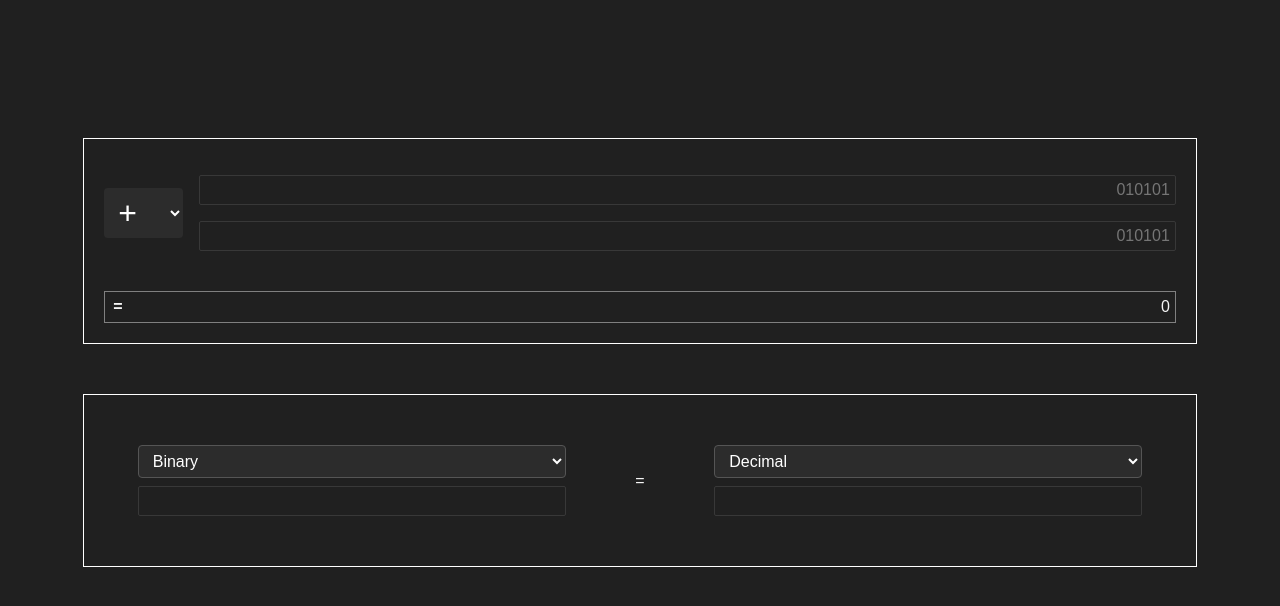
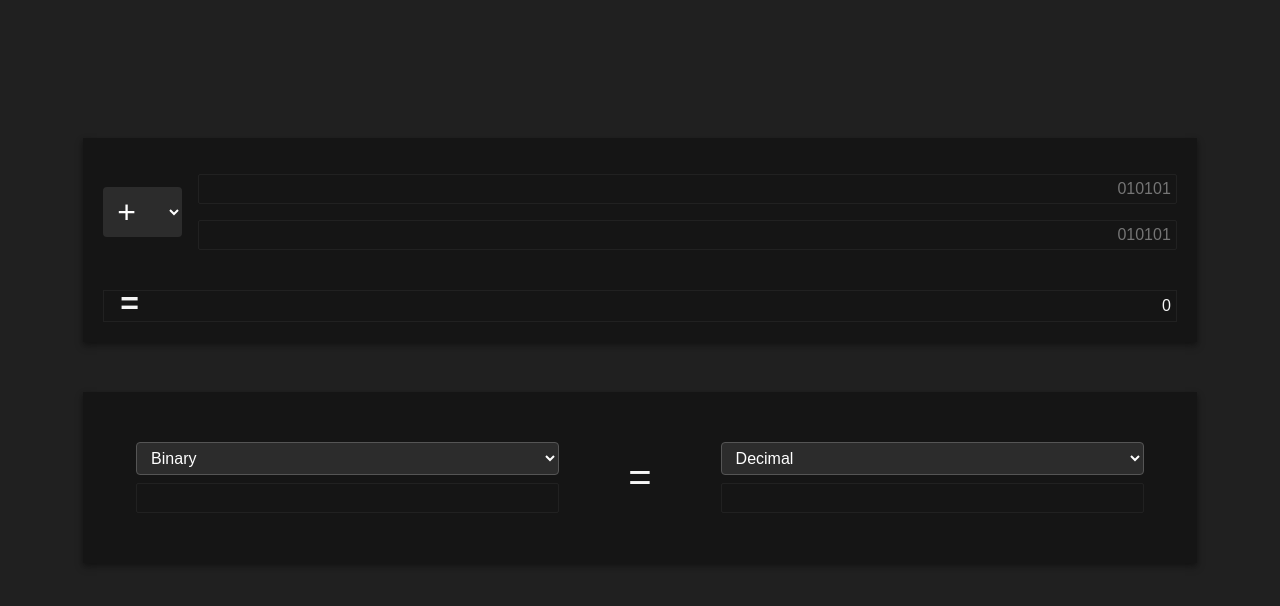
Before and after one commit to Bicheka/binary-calculator, a website built with Vite: page index.html in a window 1280 px wide. Shown: the part 150-756 px from the top of the page. Built offline with nearby package versions, Linux system fonts and the light colour scheme.

Commit message:
improved style

```diff
--- a/index.html
+++ b/index.html
@@ -45,7 +45,7 @@
           </select>
           <input type="text" id="input-left">
         </div>
-        <p>=</p>
+        <p class="converter-equals">=</p>
         <div class="conversion-panel">
           <select name="base-right" id="base-right">
             <option value="decimal">Decimal</option>
--- a/styles/main.css
+++ b/styles/main.css
@@ -1,155 +1,181 @@
+/* Reset and base styles */
 * {
     margin: 0;
     padding: 0;
     box-sizing: border-box;
 }
-header{
-    display: flex;
-    align-items: center;
-    width: clamp(300px, 87%, 1200px);
-    margin: 5vh auto 0 auto;
-    gap: min(2rem, 2vw);
-}
-header img{
-    width: 96px;
-    border-radius: 10px;
-}
-header h1{
-    font-size: 4rem;
-    font-family: "VT323", monospace;
-    font-weight: 400;
-    font-style: normal;
-}
+
 body {
     font-family: sans-serif;
     background-color: #202020;
     color: whitesmoke;
 }
-main{
+
+/* Header */
+header {
+    display: flex;
+    align-items: center;
+    width: clamp(300px, 87%, 1200px);
+    margin: 5vh auto 0;
+    gap: min(2rem, 2vw);
+}
+
+header img {
+    width: 96px;
+    border-radius: 10px;
+}
+
+header h1 {
+    font-size: 4rem;
+    font-family: "VT323", monospace;
+    font-weight: 400;
+}
+
+/* Main container */
+main {
     margin: min(20vh, 20vw) auto;
     width: clamp(300px, 87%, 1200px);
 }
-input, select{
+
+/* Input and Select */
+input,
+select {
     border-radius: 2px;
-    border: none;
     padding: 5px;
+    font-size: 1rem;
 }
-input{
+
+input {
+    border: 1px solid rgba(75, 75, 75, 0.228);
+    background: none;
+    color: whitesmoke;
     text-align: end;
-    background: none;
-    border: 1px solid rgb(56, 56, 56);
-    color: whitesmoke;
-
     white-space: nowrap;
     text-overflow: ellipsis;
     overflow: hidden;
-    font-size: 1rem;
 }
-input:focus{
+
+input:focus {
     outline: 1px solid rgb(71, 71, 71);
 }
 
-/* Select */
-select{
-
+select {
     background-color: #2c2c2c;
     color: white;
-    padding: 6px 30px 6px 10px;
     border: 1px solid #555;
     border-radius: 4px;
+    padding: 6px 30px 6px 10px;
+    cursor: pointer;
     font-size: 16px;
-    cursor: pointer;
 }
-#operation-selector{
+
+select:focus {
+    outline: 1px solid #2c2c2c;
+}
+
+#operation-selector {
     border: none;
     font-size: 2rem;
     min-width: 4rem;
     width: fit-content;
 }
 
-#operation-selector option{
+#operation-selector option {
     font-size: medium;
 }
 
-select:focus {
-    outline: 1px solid #2c2c2c;
+/* Calculator */
+.calculator {
+    padding: 20px;
+    margin-bottom: 50px;
+    background-color: #151515;
+    box-shadow: 0 4px 8px rgba(0, 0, 0, 0.3), 0 2px 4px rgba(0, 0, 0, 0.2);
+    transition: box-shadow 0.1s ease;
 }
 
-/**/
+.calculator:hover {
+    box-shadow: 0 6px 12px rgba(0, 0, 0, 0.35), 0 3px 6px rgba(0, 0, 0, 0.25);
+}
 
-.calculator{
-    border: 1px solid white;
-    padding: 20px;
-    margin-bottom: 50px;
-}
-.operation-container{
+.operation-container {
     display: flex;
     align-items: center;
-    margin-top: 1rem;
+    margin: 1rem 0 40px;
     gap: 1rem;
-    margin-bottom: 40px;
 }
-.operands-container{
-    width: 100%;
+
+.operands-container {
     display: flex;
     flex-direction: column;
     gap: 1rem;
+    width: 100%;
 }
-.result-container{
+
+.result-container {
     display: flex;
     align-items: center;
-    justify-content: right;
+    justify-content: flex-end;
     padding-left: 2em;
-    color: black;
     width: 100%;
     height: 2rem;
-    border: 1px solid gray;
+    border: 1px solid rgba(75, 75, 75, 0.228);
     position: relative;
+    color: black;
 }
-.result-container::before{
-    content: '=';
+
+.result-container::before {
+    content: "=";
     position: absolute;
-    left: .5em;
+    left: 0.5em;
     top: 50%;
-    transform: translateY(-50%);
+    transform: translateY(-60%);
     font-weight: bold;
+    font-size: 2rem;
+    line-height: 2rem;
     color: whitesmoke;
 }
 
-.result{
+.result {
+    display: flex;
+    align-items: center;
+    height: 100%;
+    padding: 5px;
     text-align: right;
     color: whitesmoke;
-
-    /* Overflow */
     overflow-x: auto;
-    overflow-y: hidden;
     white-space: nowrap;
     scrollbar-width: thin;
+}
 
-    height: 100%;
+/* Converter */
+.converter {
     display: flex;
     align-items: center;
-    padding: 5px;
+    justify-content: center;
+    gap: 1rem;
+    padding: 50px 0;
+    background-color: #151515;
+    box-shadow: 0 4px 8px rgba(0, 0, 0, 0.3), 0 2px 4px rgba(0, 0, 0, 0.2);
+    transition: box-shadow 0.1s ease;
 }
 
-/* Coverter */
-.converter{
-    display: flex;
-    align-items: center;
-    gap: 1rem;
-    padding: 50px 0;
-    border: 1px solid white;
-    justify-content: center;
+.converter:hover {
+    box-shadow: 0 6px 12px rgba(0, 0, 0, 0.35), 0 3px 6px rgba(0, 0, 0, 0.25);
 }
 
-.conversion-panel{
+.converter-equals {
+    font-size: 2.5rem;
+}
+
+.conversion-panel {
     display: flex;
     flex-direction: column;
     align-items: center;
-    gap: .5rem;
+    gap: 0.5rem;
     width: 100%;
 }
-.conversion-panel select,
-.conversion-panel input {
+
+.conversion-panel input,
+.conversion-panel select {
     width: 80%;
 }
```
